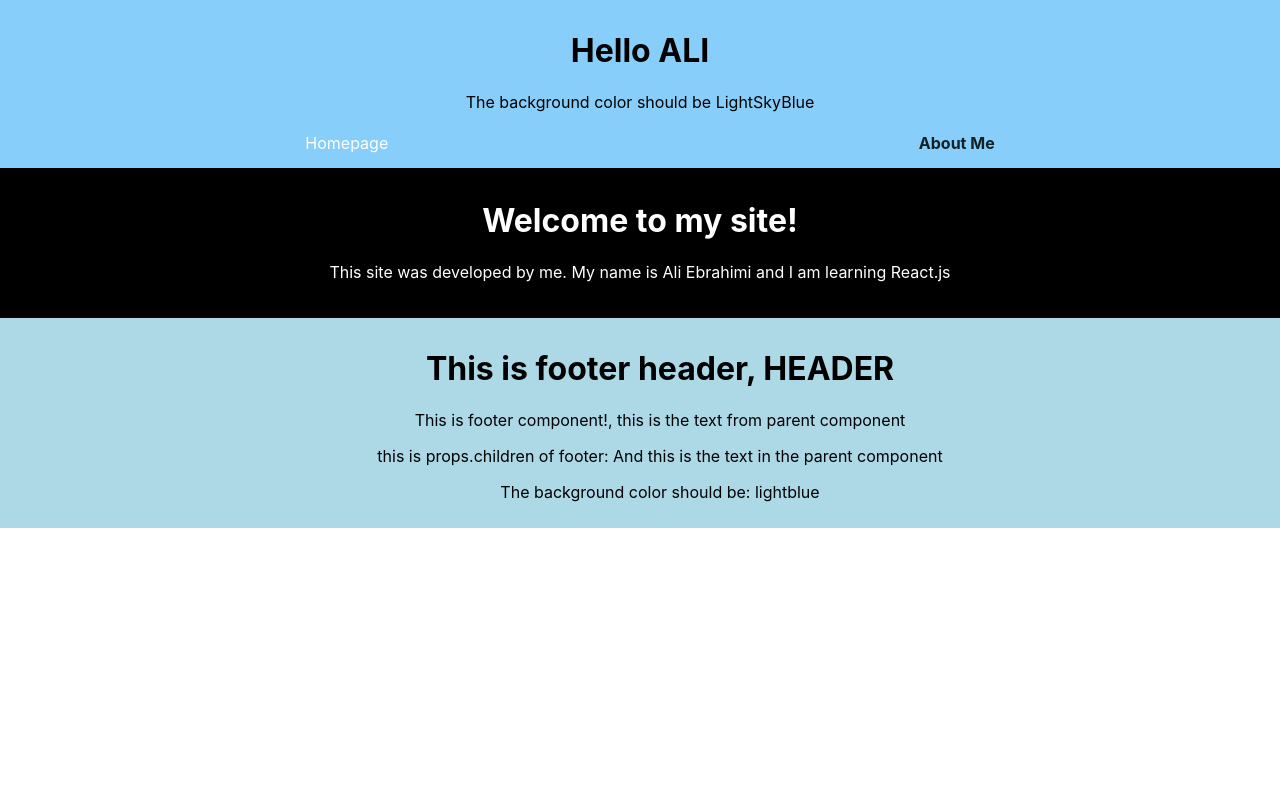
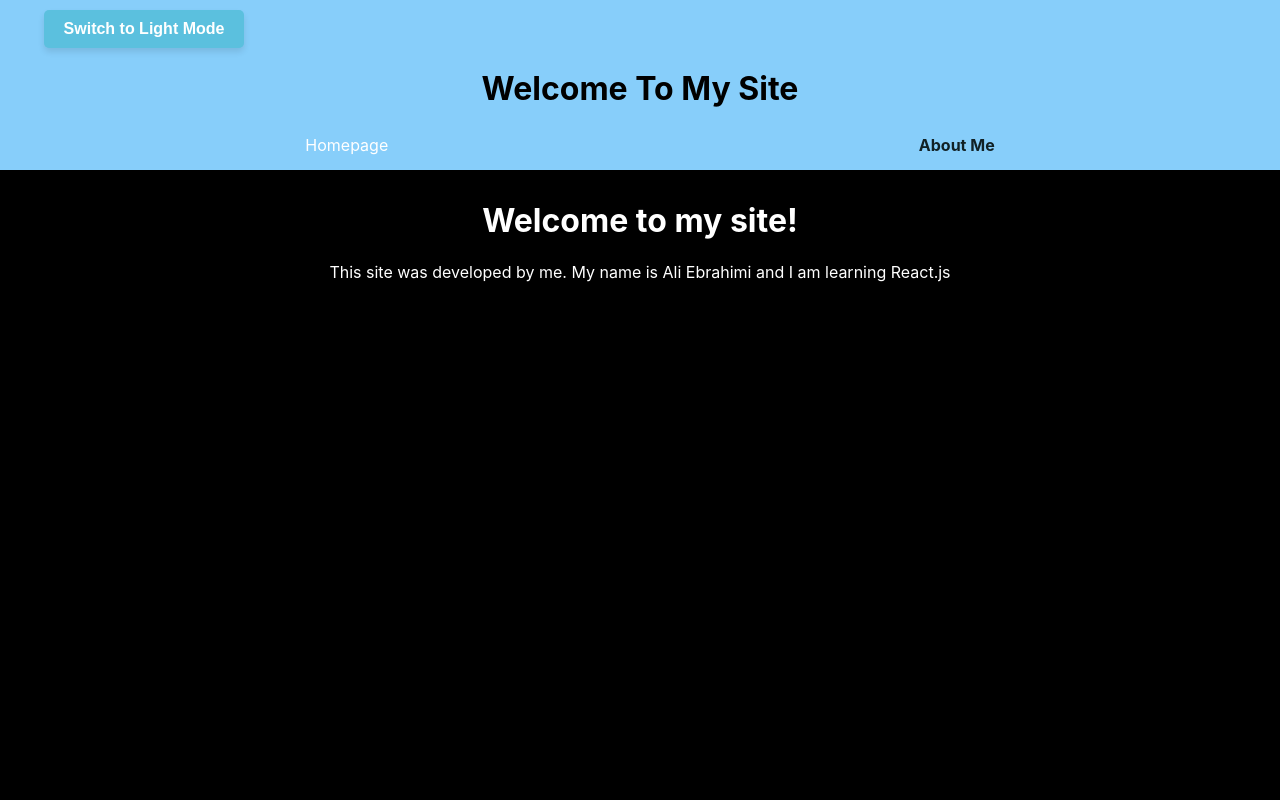
Before and after one commit to ae2079/first-react-app, a React (Create React App) app: page /about-me in a window 1280 px wide. Shown: the top 800 px of the page. Built offline with nearby package versions, Linux system fonts and the light colour scheme.

Commit message:
Add mode toggling

```diff
--- a/src/App.js
+++ b/src/App.js
@@ -8,20 +8,23 @@ import Heading from "./components/Heading";
 import Footer from "./components/Footer";
 import Homepage from "./components/Homepage";
 import AboutMe from "./components/AboutMe";
+import {DarkModeProvider} from "./components/DarkModeContext";
 
 function App() {
     const name = "ALI";
     return (
+        <DarkModeProvider>
             <div className="App">
                 <Heading name={name} color="LightSkyBlue"/>
                 <Routes>
-                <Route path="/" element={<Homepage color="black"/>}/>
-                <Route path="/about-me" element={<AboutMe color="black"/>}/>
+                    <Route path="/" element={<Homepage/>}/>
+                    <Route path="/about-me" element={<AboutMe/>}/>
                 </Routes>
                 <Footer header="HEADER" color="lightblue" text="this is the text from parent component">
                     And this is the text in the parent component
                 </Footer>
             </div>
+        </DarkModeProvider>
     );
 }
 
--- a/src/components/AboutMe.js
+++ b/src/components/AboutMe.js
@@ -1,10 +1,16 @@
-function AboutMe(props) {
+import {useContext} from "react";
+import {DarkModeContext} from "./DarkModeContext";
+
+function AboutMe() {
+    const { isDarkMode } = useContext(DarkModeContext);
+    const backgroundColor = isDarkMode ? "black" : "white";
+    const textColor = isDarkMode ? "white" : "black";
     const aboutMeStyle = {
-        background: props.color,
-        color: "white",
+        background: backgroundColor,
+        color: textColor,
         width: "100%",
         paddingTop: "180px",
-        paddingBottom: "20px",
+        paddingBottom: "1000px",
     };
     return (
       <div style={aboutMeStyle}>
--- /dev/null
+++ b/src/components/DarkModeContext.js
@@ -0,0 +1,28 @@
+import React, { createContext, useState, useEffect } from 'react';
+
+// Create the context
+const DarkModeContext = createContext();
+
+const DarkModeProvider = ({ children }) => {
+    const [isDarkMode, setIsDarkMode] = useState(true);
+
+    const toggleDarkMode = () => {
+        setIsDarkMode(!isDarkMode);
+    };
+
+    useEffect(() => {
+        if (isDarkMode) {
+            document.body.classList.add('dark-mode');
+        } else {
+            document.body.classList.remove('dark-mode');
+        }
+    }, [isDarkMode]);
+
+    return (
+        <DarkModeContext.Provider value={{ isDarkMode, toggleDarkMode }}>
+            {children}
+        </DarkModeContext.Provider>
+    );
+};
+
+export { DarkModeContext, DarkModeProvider };
--- a/src/components/Heading.js
+++ b/src/components/Heading.js
@@ -1,4 +1,5 @@
 import Nav from "./Nav";
+import ModeToggler from "./ModeToggler";
 
 function Heading(props) {
     console.log("heading variables:", props);
@@ -8,8 +9,8 @@ function Heading(props) {
     };
     return (
         <div style={headingStyle} className="heading">
-            <h1> Hello { props.name } </h1>
-            <p> The background color should be { props.color }</p>
+            <ModeToggler/>
+            <h1> Welcome To My Site </h1>
             <Nav/>
         </div>
     );
--- a/src/components/Homepage.js
+++ b/src/components/Homepage.js
@@ -1,10 +1,11 @@
+import React, { useContext } from 'react';
 import Btn from "./Btn";
-import ModeToggler from "./ModeToggler";
 import NumberGuessing from "./NumberGuessing";
 import {Input, TextInputWithFocusButton} from "./Input";
 import Shop from "./Shop";
 import Media from "./Media";
 import logoImage from "./../assets/images/logo.png";
+import { DarkModeContext } from './DarkModeContext';
 
 function Logo() {
     const logoStyle = {
@@ -18,9 +19,12 @@ function Logo() {
 
 function Homepage(props) {
     console.log("body variables:", props);
+    const { isDarkMode } = useContext(DarkModeContext);
+    const backgroundColor = isDarkMode ? "black" : "white";
+    const textColor = isDarkMode ? "white" : "black";
     const homepageStyle = {
-        background: props.color,
-        color: "white",
+        background: backgroundColor,
+        color: textColor,
         width: "100%",
         paddingTop: "180px",
         paddingBottom: "20px",
@@ -30,7 +34,6 @@ function Homepage(props) {
             <Logo />
             <p>the background color should be {props.color}</p>
             <Btn text="click on botton"/>
-            <ModeToggler/>
             <NumberGuessing/>
             <Input/>
             <TextInputWithFocusButton/>
--- a/src/components/ModeToggler.js
+++ b/src/components/ModeToggler.js
@@ -1,22 +1,18 @@
-import {useState} from "react";
+import React, { useContext } from 'react';
+import { DarkModeContext } from './DarkModeContext';
 
-function ModeToggler() {
-    const [ darkModeOn, setDarkModeOn] = useState(true);
-    const darkMode = <h1>Dark Mode is On</h1>;
-    const lightMode = <h1>Light Mode is On</h1>;
+const ModeToggler = () => {
+    const { isDarkMode, toggleDarkMode } = useContext(DarkModeContext);
 
-    function handleClick() {
-        setDarkModeOn(!darkModeOn);
-        console.log("mode changed!");
-    }
+    const modeTogglerStyle = {
+        marginRight: "80%",
+    };
+
     return (
-        <div className="card">
-            {darkModeOn ? darkMode : lightMode}
-            <button className='button' onClick={handleClick}>
-                change mode
-            </button>
-        </div>
+        <button onClick={toggleDarkMode} className="button" style={modeTogglerStyle}>
+            {isDarkMode ? 'Switch to Light Mode' : 'Switch to Dark Mode'}
+        </button>
     );
-}
+};
 
 export default ModeToggler;
```
Lines whose indentation alone changed are shown as unchanged.
